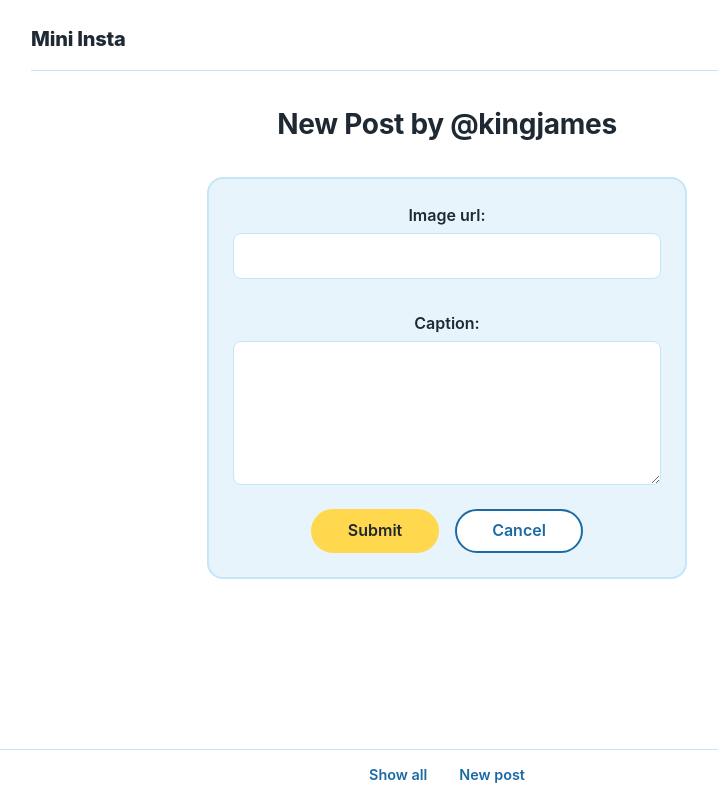
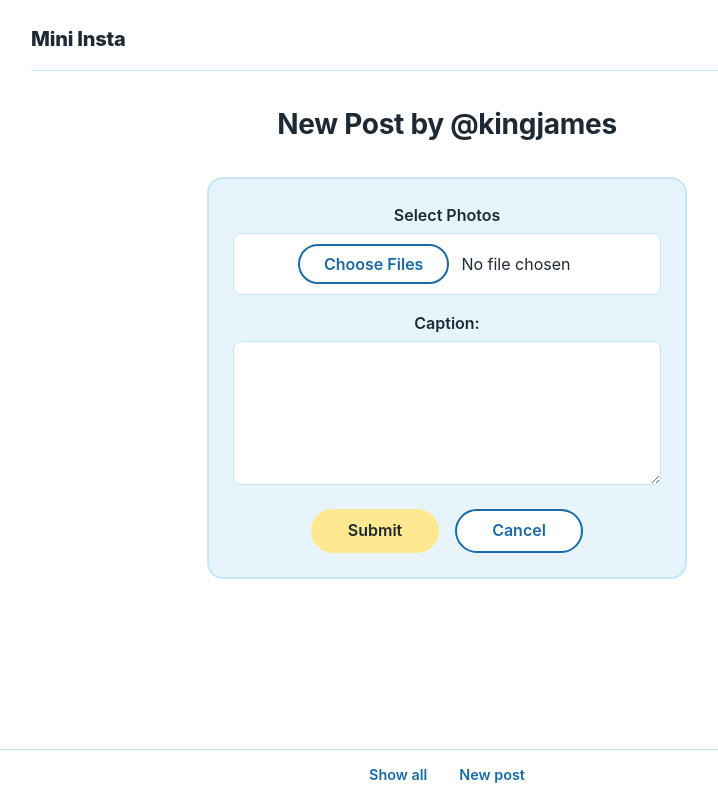
Before and after one commit to mdhepburn2/CS412, a Django app: page /mini_insta/profile/1/create_post in a window 1280 px wide. Shown: the whole page, without its empty margins (193-911 px from the left). Run offline with Django 5.2, Linux system fonts and the light colour scheme; data comes from the database, SQL or seed files in the repository; both versions use the stored data as it was after the commit; lists and menus that the app fills with data are empty.

Commit message:
implemented file uploads for new posts

```diff
--- a/cs412/urls.py
+++ b/cs412/urls.py
@@ -28,3 +28,5 @@ urlpatterns = [
     path("restaurant/", include("restaurant.urls")),
     path("mini_insta/", include("mini_insta.urls")),
 ] + static(settings.STATIC_URL, document_root=settings.STATIC_ROOT)
+
+urlpatterns += static(settings.MEDIA_URL, document_root=settings.MEDIA_ROOT)
--- a/mini_insta/models.py
+++ b/mini_insta/models.py
@@ -24,6 +24,11 @@ class Profile(models.Model):
             '''return the queryset of all posts for a user'''
             return Post.objects.filter(profile=self).order_by('-timestamp')
 
+    def get_num_posts(self):
+         '''return the number of posts a user has'''
+         posts = Post.objects.filter(profile=self)
+         return posts.count()
+
 
 class Post(models.Model):
     '''Holds the data for a user post and references photos from db'''
@@ -44,8 +49,9 @@ class Post(models.Model):
 
     def get_first_photo(self):
          '''return only the first photo for the not detailed view'''
+         first = Photo.objects.filter(post=self).first()
 
-         return Photo.objects.filter(post=self).first()
+         return first
 
     def get_absolute_url(self):
          '''return the url to display one instance of this model'''
--- a/mini_insta/templates/mini_insta/create_post_form.html
+++ b/mini_insta/templates/mini_insta/create_post_form.html
@@ -9,12 +9,12 @@
 {% block content %}
     <h1>New Post by @{{profile.username}}</h1>
 
-    <form action="" method="POST">
+    <form action="" method="POST" enctype="multipart/form-data">
         {% csrf_token %}
         <table>
 
             <tr>
-                <strong>Image url: </strong> <input type="url" name="image_url">
+                <strong>Select Photos </strong> <input type="file" name="files" multiple>
                 {{form.as_table}}
             </tr>
         </table>
--- a/mini_insta/views.py
+++ b/mini_insta/views.py
@@ -4,7 +4,7 @@
 
 from django.shortcuts import render
 from django.views.generic import ListView, DetailView, CreateView
-from .models import Profile, Post
+from .models import Profile, Post, Photo
 from .forms import CreatePostForm
 from django.urls import reverse
 
@@ -50,8 +50,15 @@ class CreatePostView(CreateView):
         #attach this article to the comment
         form.instance.profile = profile
 
+        # make the post object so we can attach the photos after
+        response = super().form_valid(form)
+
+        files = self.request.FILES.getlist('files') #iterate through all photo files from POST
+        for file in files:
+            Photo.objects.create(image_file=file,post = self.object)
+
         #delegate work to superclass method
-        return super().form_valid(form)
+        return response
 
     # def get_success_url(self):
     #     '''provide a url to redirect after making a new post'''
--- a/static/insta-styles.css
+++ b/static/insta-styles.css
@@ -8,7 +8,7 @@
     How the colors are used:
       Blue     links, usernames, focus rings, the cancel button, and the shaded
                cards with their outlines (profile box, forms, header/footer rules)
-      Yellow   highlights only: the photo ring, stat boxes, and the submit button
+      Yellow   pale highlights only: the photo ring, stat boxes, and the submit button
       Neutral  body text (ink) and secondary text like dates and labels (muted)
       Red      form errors only
     Hover rule: ink turns blue, blue turns dark blue, yellow gets deeper.
@@ -28,10 +28,10 @@
   --blue-dark: #134f7d;
 
   /* Yellow family */
-  --sun: #ffd84d;
-  --sun-deep: #f5c518;
-  --sun-edge: #f1d76a;
-  --sun-tint: #fff6cf;
+  --sun: #ffe88f;
+  --sun-deep: #ffdd66;
+  --sun-edge: #f3e29a;
+  --sun-tint: #fffae0;
 
   /* Form errors only */
   --danger: #b3261e;
@@ -380,6 +380,11 @@ form tr:last-child {
   margin-bottom: 0;
 }
 
+/* An empty row (like the one left around the file input) takes up no space */
+form tr:not(:has(*)) {
+  display: none;
+}
+
 form th {
   margin-bottom: 0.35rem;
   font-weight: 600;
@@ -393,13 +398,36 @@ form > strong {
   font-weight: 600;
 }
 
+form > input[type="file"],
 form > input[type="url"] {
   flex: 0 0 100%;
+}
+
+/* The "Choose files" button inside the file input matches the Cancel button */
+form input[type="file"]::file-selector-button {
+  margin-right: 0.75rem;
+  padding: 0 1.5rem;
+  height: 2.5rem;
+  border: 2px solid var(--blue);
+  border-radius: 999px;
+  background: var(--white);
+  color: var(--blue);
+  font: inherit;
+  font-weight: 600;
+  cursor: pointer;
+  transition: background 0.15s, border-color 0.15s, color 0.15s;
+}
+
+form input[type="file"]::file-selector-button:hover {
+  background: var(--blue);
+  border-color: var(--blue);
+  color: var(--white);
 }
 
 form input[type="text"],
 form input[type="url"],
 form input[type="email"],
+form input[type="file"],
 form textarea,
 form select {
   display: block;
@@ -412,6 +440,11 @@ form select {
   font: inherit;
 }
 
+/* Shifts the button and its status text together; must stay after the shared block above */
+form input[type="file"] {
+  padding-left: 4rem;
+}
+
 form textarea {
   height: 9rem;
   resize: vertical;
@@ -420,6 +453,7 @@ form textarea {
 form input[type="text"]:focus,
 form input[type="url"]:focus,
 form input[type="email"]:focus,
+form input[type="file"]:focus,
 form textarea:focus,
 form select:focus {
   border-color: var(--blue);
```
Also changed, not shown: mini_insta/templates/mini_insta/show_profile.html (+8 -2 lines), db.sqlite3, media/insta_photos/JimmyChuck_hKw1oqa.jpg (added), media/insta_photos/apollo.jpg (added), media/insta_photos/gemini.jpeg (added), media/insta_photos/lofis.jpg (added), media/insta_photos/ohyeah.jpg (added), media/insta_photos/slacyep.jpeg (added), 2 other files.
